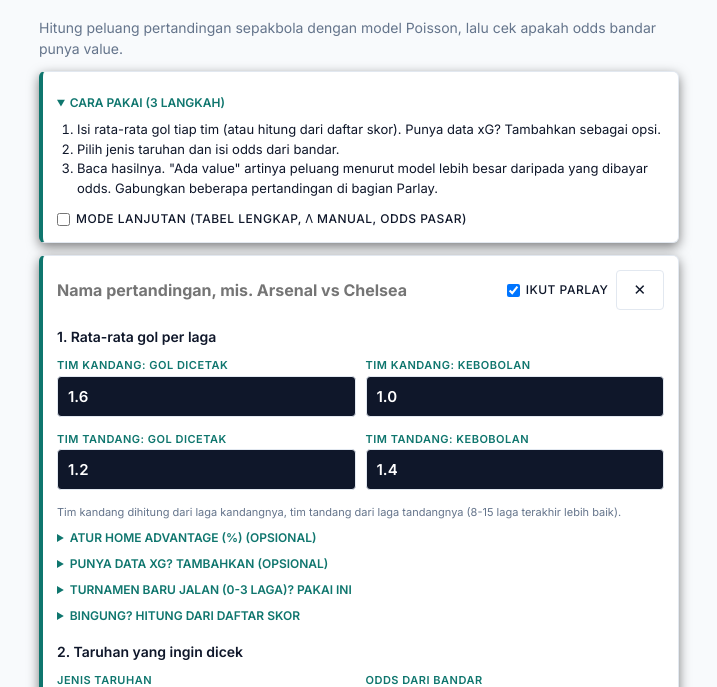
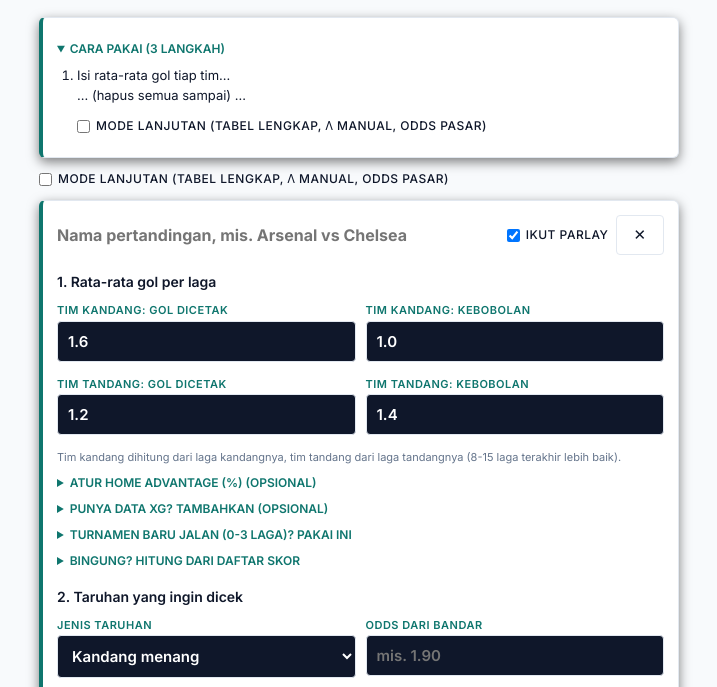
Before and after one commit to harianlepaspt-png/Prly, a plain HTML site: page index.html in a window 1280 px wide. Shown: the part 65-752 px from the top of the page, without its empty margins (281-998 px from the left). Drawn offline with Linux system fonts and the light colour scheme.

Commit message:
Update index.html

```diff
--- a/index.html
+++ b/index.html
@@ -271,12 +271,12 @@ body:not(.adv) .adv-only { display: none !important; }
 .bad { color: var(--bad); }
 </style></head><body>
 <h1>Kalkulator Analisa Parlay</h1>
-<p class="mut">Hitung peluang pertandingan sepakbola dengan model Poisson, lalu cek apakah odds bandar punya value.</p>
 
 <details class="card" open><summary>Cara pakai (3 langkah)</summary>
-<ol><li>Isi rata-rata gol tiap tim (atau hitung dari daftar skor). Punya data xG? Tambahkan sebagai opsi.</li>
-<li>Pilih jenis taruhan dan isi odds dari bandar.</li>
-<li>Baca hasilnya. "Ada value" artinya peluang menurut model lebih besar daripada yang dibayar odds. Gabungkan beberapa pertandingan di bagian Parlay.</li></ol>
+<ol><li>Isi rata-rata gol tiap tim...</li>
+... (hapus semua sampai) ...
+<label class="sw"><input type="checkbox" id="adv"> Mode lanjutan (tabel lengkap, λ manual, odds pasar)</label>
+</details>
 <label class="sw"><input type="checkbox" id="adv"> Mode lanjutan (tabel lengkap, λ manual, odds pasar)</label>
 </details>
 
```
